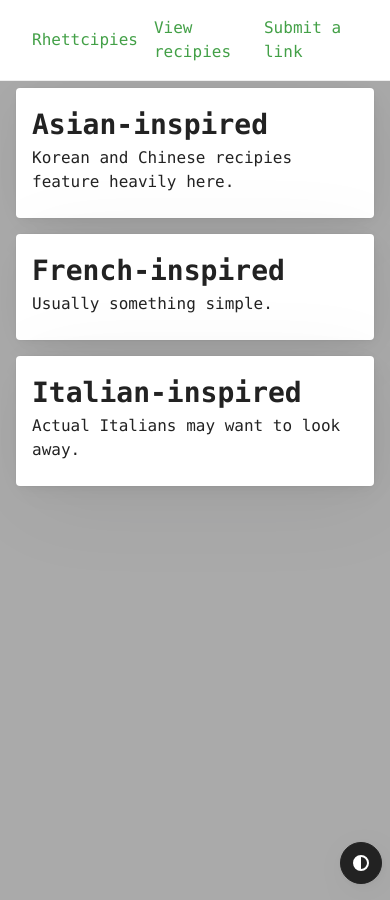
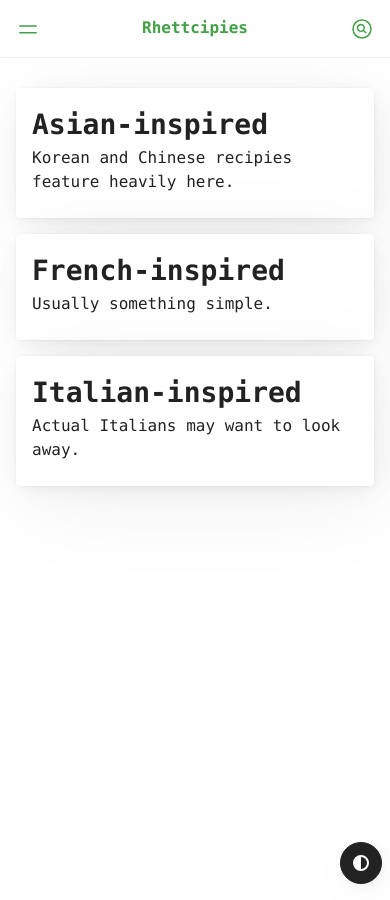
Before and after one commit to rhettparkinson/rhecipies, a Jekyll site: the page built from index.html, in a window 390 px wide. Built offline with Jekyll 4.4.1, drawn with Linux system fonts in a browser that asks for light colours; some web fonts are replaced.

Commit message:
Update default.scss
# Updates to navbar.
# Added mobile menu.

```diff
--- a/_sass/default/default.scss
+++ b/_sass/default/default.scss
@@ -15,8 +15,8 @@
   padding-inline-start: calc((var(--spacing)) * 2);
 }
 
-html {
-  background-color: var(--muted-color);
+b, strong {
+  font-weight: 600;
 }
 
 /* page transition */
@@ -47,7 +47,7 @@
 
 .switcher {
   position: fixed;
-  z-index: 1;
+  z-index: 1000;
   right: calc(var(--spacing) / 2 + var(--scrollbar-width, 0px));
   bottom: var(--spacing);
   width: auto;
@@ -113,6 +113,40 @@
 
 /* navigaiton */
 
+.modal-is-open {
+  pointer-events: auto;
+}
+
+#mobileNav {
+  padding: 0;
+  z-index: 99;
+  align-items: start;
+
+  @media screen and (min-width: 576px) {
+    display: none;
+  }
+
+  article {
+    width: 100%;
+    border-radius: 0;
+    margin: 0;
+    padding: 0;
+    max-height: none;
+  }
+
+  .mobileNav__items {
+    display: flex;
+    flex-direction: column;
+    margin-top: calc(var(--nav-element-spacing-vertical)*2 + var(--font-size)*1.5);
+  }
+
+  .mobileNav__item {
+    margin: 0;
+    text-align: center;
+    border-bottom: solid 1px var(--muted-border-color);
+  }
+}
+
 body.fade-out #nav.hidden {
   transform: translateY(0);
   transition: transform 0.1s cubic-bezier(1, 0.01, 0.21, 0.99);
@@ -133,10 +167,122 @@
   nav {
     background-color: var(--background-color);
     box-shadow: 0 1px 0 var(--muted-border-color);
+    justify-content: space-between;
+  }
+
+  nav a {
+    border-radius: 0;
+  }
+
+  nav,
+  nav ul {
+    display: flex;
+  }
+
+  nav ol,
+  nav ul {
+    align-items: center;
+    margin-bottom: 0;
+    padding: 0;
+    list-style: none;
+  }
+
+  nav ol:first-of-type,
+  nav ul:first-of-type {
+    margin-left: calc(var(--nav-element-spacing-horizontal) * -1);
+  }
+
+  nav ol:last-of-type,
+  nav ul:last-of-type {
+    margin-right: calc(var(--nav-element-spacing-horizontal) * -1);
+  }
+
+  nav li {
+    display: inline-block;
+    margin: 0;
+    padding: var(--nav-element-spacing-vertical)
+      var(--nav-element-spacing-horizontal);
+  }
+
+  nav li > * {
+    --spacing: 0;
+  }
+
+  nav :where(a, [role="link"]) {
+    display: inline-block;
+    margin: calc(var(--nav-link-spacing-vertical) * -1)
+      calc(var(--nav-link-spacing-horizontal) * -1);
+    padding: var(--nav-link-spacing-vertical) var(--nav-link-spacing-horizontal);
+    border-radius: var(--border-radius);
+    text-decoration: none;
+  }
+
+  nav :where(a, [role="link"]):is([aria-current], :hover, :active, :focus) {
+    text-decoration: none;
+  }
+
+  nav[aria-label="breadcrumb"] {
+    align-items: center;
+    justify-content: start;
+  }
+
+  nav[aria-label="breadcrumb"] ul li:not(:first-child) {
+    -webkit-margin-start: var(--nav-link-spacing-horizontal);
+    margin-inline-start: var(--nav-link-spacing-horizontal);
+  }
+
+  nav[aria-label="breadcrumb"] ul li:not(:last-child) ::after {
+    position: absolute;
+    width: calc(var(--nav-link-spacing-horizontal) * 2);
+    -webkit-margin-start: calc(var(--nav-link-spacing-horizontal) / 2);
+    margin-inline-start: calc(var(--nav-link-spacing-horizontal) / 2);
+    content: "/";
+    color: var(--muted-color);
+    text-align: center;
+  }
+
+  nav[aria-label="breadcrumb"] a[aria-current] {
+    background-color: transparent;
+    color: inherit;
+    text-decoration: none;
+    pointer-events: none;
+  }
+
+  .nav__toggle {
+
+    @media screen and (min-width: 576px) {
+      display: none;
+    }
+
+    a {
+      svg {
+        display: inline-block;
+        width: 24px;
+        height: 24px;
+      }
+    }
+  }
+
+  .nav__brand {
+
+  }
+
+  .nav__items {
+    margin-left: auto;
+
+    @media screen and (max-width: 575px) {
+      display: none;
+    }
+  }
+
+  .nav__search {
+    svg {
+      width: 24px;
+      height: 24px;
+      display: inline-block;
+    }
   }
 }
-
-
 
 /* content */
 
@@ -147,11 +293,17 @@
   margin: 0;
 
   section {
-
     header {
+      padding-top: 0;
+      padding-bottom: calc(var(--block-spacing-vertical) / 2);
 
       h1 {
         margin-bottom: 0;
+      }
+
+      > *:last-of-type {
+        margin-bottom: 0;
+        padding-bottom: 0;
       }
     }
   }
@@ -181,7 +333,7 @@
   small {
     display: inline-block;
     text-transform: uppercase;
-    letter-spacing: 0.05em;
+    letter-spacing: 0.1em;
     margin-bottom: 0;
 
     a {
@@ -212,7 +364,6 @@
 header,
 main > section {
   --block-spacing-vertical: 2rem;
-  width: 100%;
   margin: 0;
   padding: var(--block-spacing-vertical) 0;
 }
```
